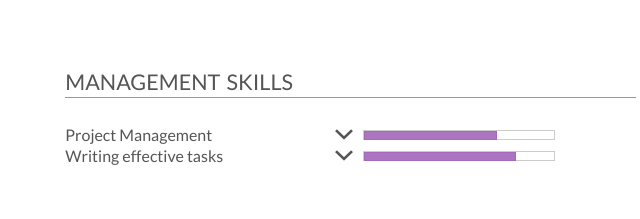
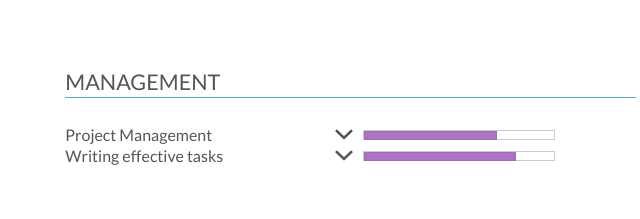
Before and after one commit to StefanTosic23/CV-website, a plain HTML site: page index.html in a window 1280 px wide. Shown: the part 519-738 px from the top of the page, 584-1224 px from the left. Drawn offline with Linux system fonts and the light colour scheme; files whose address does not match are found by name.

Commit message:
dsadasdsadasdsadasdadsa

```diff
--- a/index.html
+++ b/index.html
@@ -270,7 +270,7 @@
 
                </div>
 
-                <h2>Management skills</h2>
+                <h2>Management </h2>
                 <div class="row management-skills">
 
                     <div class="names-left">
```
